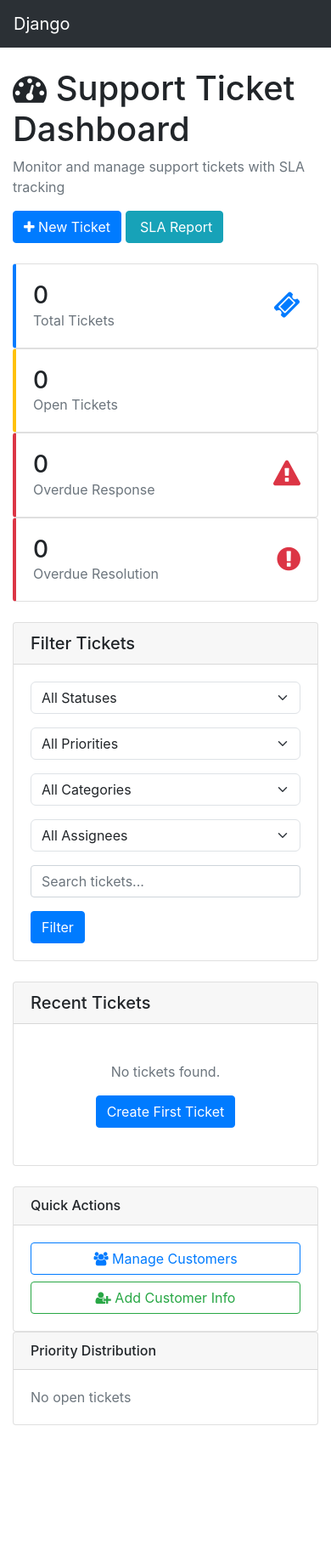
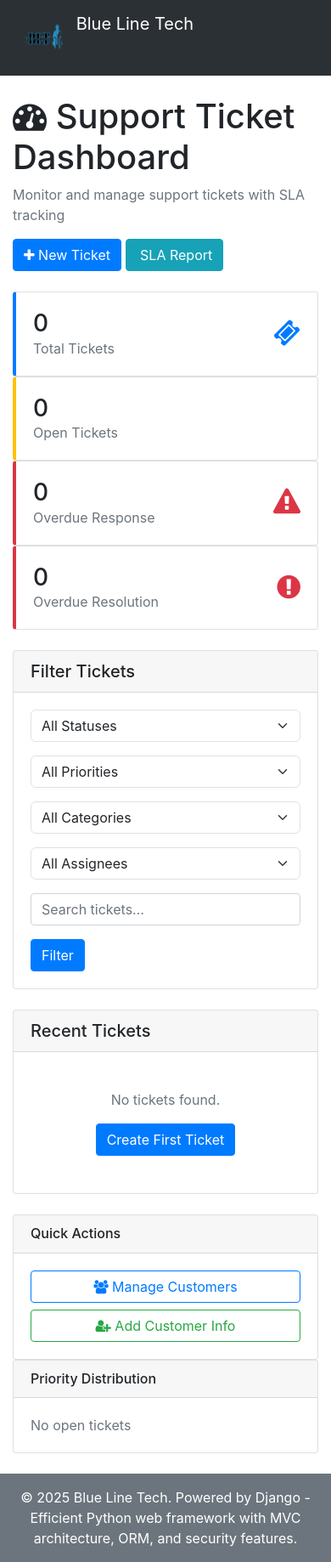
Before and after one commit to delgadomark/MSP, a Django app: page /tickets/ in a window 390 px wide. Shown: the whole page at 85% size. Before the commit the page ends 1677 px from the top, so only its background shows below. Run offline with Django 4.2, Linux system fonts and the light colour scheme; the visitor is signed in with stand-in values (Sample User, id 1); data comes from the database, SQL or seed files in the repository; data that the repository does not hold is empty; some libraries are stand-ins or nearby versions.

Commit message:
Implement SLA tracking and enhance dashboard with status indicators

```diff
--- a/main/templates/helpdesk/dashboard.html
+++ b/main/templates/helpdesk/dashboard.html
@@ -200,13 +200,16 @@
                             </td>
                             <td>{{ ticket.created_at|timesince }} ago</td>
                             <td>
-                                {% if ticket.is_response_overdue %}
-                                    <span class="badge bg-danger">Response Overdue</span>
-                                {% elif ticket.is_resolution_overdue %}
-                                    <span class="badge bg-danger">Resolution Overdue</span>
-                                {% else %}
-                                    <span class="badge bg-success">On Track</span>
-                                {% endif %}
+                                {% with status=ticket.sla_status %}
+                                <span class="badge
+                                    {% if status == 'SLA Met' %}bg-success
+                                    {% elif status == 'SLA Missed' %}bg-danger
+                                    {% elif status == 'Overdue' %}bg-danger
+                                    {% elif status == 'On Track' %}bg-primary
+                                    {% else %}bg-secondary{% endif %}">
+                                    {{ status }}
+                                </span>
+                                {% endwith %}
                             </td>
                             <td>
                                 <a href="{% url 'helpdesk:ticket_detail' ticket.ticket_number %}" class="btn btn-sm btn-outline-primary">
--- a/main/templates/main/base.html
+++ b/main/templates/main/base.html
@@ -16,7 +16,9 @@
     </head>
     <body>
       {% include "main/header.html" %}
-      {% block content %}Something went wrong{% endblock content %}
+      <main>
+        {% block content %}Something went wrong{% endblock content %}
+      </main>
       {% include "main/footer.html" %}
       <script src="https://cdn.jsdelivr.net/npm/bootstrap@5.3.0/dist/js/bootstrap.bundle.min.js" integrity="sha384-geWF76RCwLtnZ8qwWowPQNguL3RmwHVBC9FhGdlKrxdiJJigb/j/68SIy3Te4Bkz" crossorigin="anonymous"></script>{# Bootstrap 5.1.0 JavaScript #}
     </body>
--- a/main/templates/main/footer.html
+++ b/main/templates/main/footer.html
@@ -1,7 +1,8 @@
 <!-- Footer -->
-<footer class="footer d-none d-lg-block bg-secondary text-center text-white pt-3 pb-2">
-    <p>
-        Django: Efficient Python web framework with MVC architecture, ORM, Django Admin, security features, and customizable templates.
-        Popular choice for web development.
-    </p>
+<footer class="footer bg-secondary text-center text-white py-3 mt-4">
+    <div class="container">
+        <p class="mb-0">
+            © 2025 Blue Line Tech. Powered by Django - Efficient Python web framework with MVC architecture, ORM, and security features.
+        </p>
+    </div>
 </footer>
--- a/main/templates/main/header.html
+++ b/main/templates/main/header.html
@@ -1,6 +1,15 @@
+{% load static %}
 <nav class="navbar order-bottom border-bottom-dark navbar-expand-lg bg-body-tertiary" data-bs-theme="dark">
   <div class="container-fluid">
-    <a class="navbar-brand" href="{% url 'homepage' %}">Django</a>
+    <a class="navbar-brand" href="{% url 'homepage' %}">
+      <img
+        src="{% static 'images/logo.png' %}"
+        alt="Blue Line Tech"
+        height="60"
+        width="60"
+        class="d-inline-block align-text-top me-2" />
+      Blue Line Tech
+    </a>
     <button class="navbar-toggler" type="button" data-bs-toggle="collapse" data-bs-target="#navbarSupportedContent" aria-controls="navbarSupportedContent" aria-expanded="false" aria-label="Toggle navigation">
       <span class="navbar-toggler-icon"></span>
     </button>
--- a/main/templates/static/site.css
+++ b/main/templates/static/site.css
@@ -1,24 +1,47 @@
-body {
+/* Sticky footer layout */
+html, body {
   margin: 0;
   padding: 0;
   height: 100%;
 }
+
+body {
+  display: flex;
+  flex-direction: column;
+  min-height: 100vh;
+}
+
+/* Main content area should grow to fill available space */
+main {
+  flex: 1;
+}
+
+/* Logo styling */
+.navbar-brand img {
+  transition: transform 0.2s ease-in-out;
+}
+
+.navbar-brand:hover img {
+  transform: scale(1.05);
+}
+
+/* Footer styling - pinned to bottom */
+.footer {
+  margin-top: auto;
+  width: 100%;
+  flex-shrink: 0; /* Prevent footer from shrinking */
+}
+
 .container {
   min-height: 100%;
-  position: relative;
 }
+
+/* General styling */
 .header {
   background: #ff0;
   padding: 10px;
 }
+
 .body {
   padding: 10px;
-  padding-bottom: 60px; /* Height of the footer */
 }
-.footer {
-  position: absolute;
-  bottom: 0;
-  width: 100%;
-  height: 60px; /* Height of the footer */
-  background: #6cf;
-}
```
Also changed, not shown: main/helpdesk/models.py (+103 -6 lines), main/templates/helpdesk/ticket_detail.html (+21 -0 lines), main/templates/static/images/logo.png (added), 1 other file.
